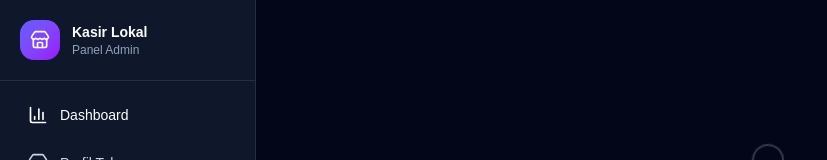
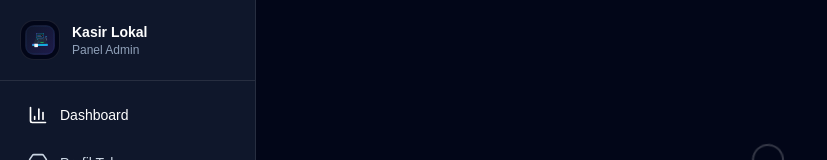
Before and after one commit to qodirs30/kasirgue, a React (Vite) app: page /#/admin/dashboard in a window 1280 px wide. Shown: the top 160 px of the page, without its empty margins (0-827 px from the left). Built offline with nearby package versions, Linux system fonts and the light colour scheme.

Commit message:
build: update brand logo assets and fallbacks, successfully compiled production build

```diff
--- a/src/pages/LandingPage.tsx
+++ b/src/pages/LandingPage.tsx
@@ -1,6 +1,6 @@
 import { useEffect, useState, useRef } from 'react';
 import { Link } from 'react-router-dom';
-import { ShieldCheck, ShoppingCart, Package, AlertTriangle, Download, Upload, Lock } from 'lucide-react';
+import { ShieldCheck, ShoppingCart, AlertTriangle, Download, Upload, Lock } from 'lucide-react';
 import { getLowStockProducts, getStoreProfile, type StoreProfile } from '@/lib/db';
 import { exportAllData, importAllData } from '@/lib/export-import';
 import { toast } from 'sonner';
@@ -158,9 +158,7 @@ export default function LandingPage() {
         {profile?.logo ? (
           <img src={profile.logo} alt="Logo" className="w-24 h-24 mx-auto mb-4 rounded-2xl shadow-2xl shadow-indigo-500/30 object-contain bg-white/10 p-2" />
         ) : (
-          <div className="w-24 h-24 mx-auto mb-4 rounded-2xl bg-gradient-to-br from-indigo-500 to-purple-600 flex items-center justify-center shadow-2xl shadow-indigo-500/30">
-            <Package className="w-12 h-12 text-white" />
-          </div>
+          <img src="/logo.svg" alt="Logo" className="w-24 h-24 mx-auto mb-4 rounded-2xl shadow-2xl shadow-indigo-500/30 object-contain bg-slate-900/50 border border-white/10 p-2" />
         )}
         <h1 className="text-4xl md:text-5xl font-bold text-white mb-2 tracking-tight">
           {profile?.storeName || 'Kasir Gue'}
--- a/src/pages/admin/AdminLayout.tsx
+++ b/src/pages/admin/AdminLayout.tsx
@@ -59,9 +59,11 @@ export default function AdminLayout() {
                   className="w-10 h-10 rounded-xl object-contain bg-white/5 p-1 flex-shrink-0"
                 />
               ) : (
-                <div className="w-10 h-10 rounded-xl bg-gradient-to-br from-indigo-500 to-purple-600 flex items-center justify-center flex-shrink-0">
-                  <Store className="w-5 h-5 text-white" />
-                </div>
+                <img
+                  src="/logo.svg"
+                  alt="Logo"
+                  className="w-10 h-10 rounded-xl object-contain bg-slate-950 p-1 flex-shrink-0 border border-white/10"
+                />
               )}
               <div className="min-w-0">
                 <h2 className="text-white font-bold text-sm truncate">{storeProfile?.storeName || 'Kasir Lokal'}</h2>
```
Also changed, not shown: public/favicon.svg, public/logo.svg (added), 8 other files (tests, documents, lock files or other folders).
